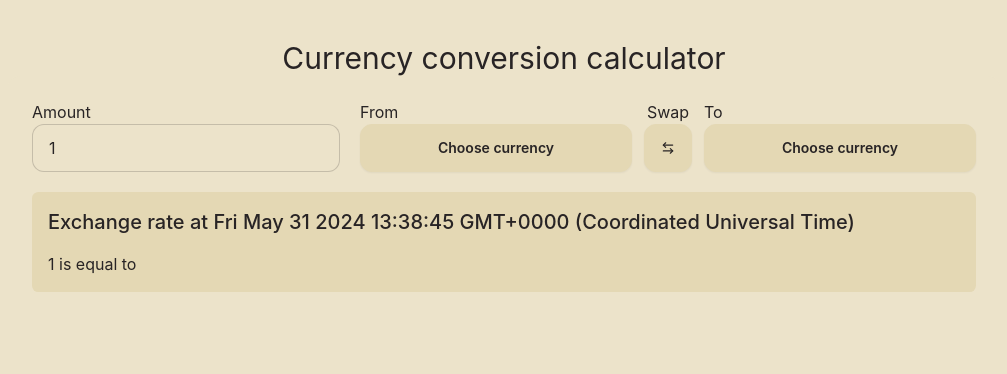
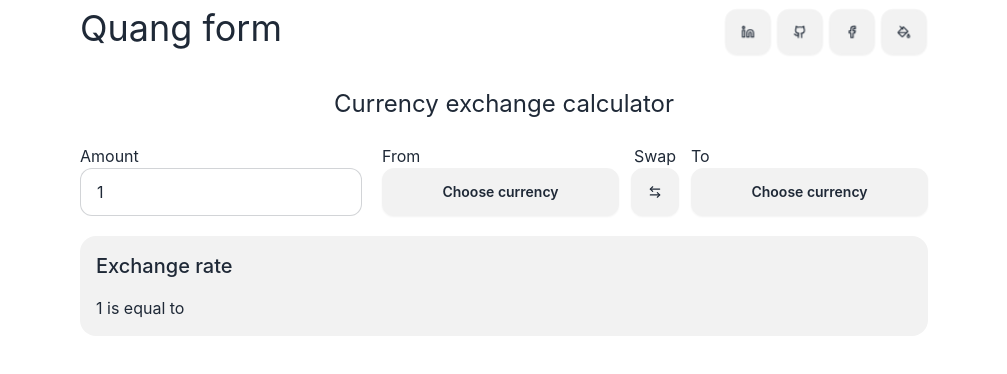
Before and after one commit to ValoQuang/99tech, a React (Create React App) app in the folder problem2/currency-form/: page / in a window 1280 px wide. Shown: the top 374 px of the page, without its empty margins (136-1143 px from the left). Built offline with nearby package versions, Linux system fonts and the light colour scheme.

Commit message:
feat: re-naming components, created navbar

```diff
--- a/problem2/currency-form/src/App.tsx
+++ b/problem2/currency-form/src/App.tsx
@@ -3,10 +3,10 @@ import Form from "./component/Form/Form";
 import { useFormContext } from "./AppContextProvider";
 import { data } from "./mockData";
 import { validateCurrencyData } from "./utils/validateData";
+import Navbar from "./component/Navbar/Navbar";
 
 function App() {
-  const { setData, setError, error, loading, setLoading } = useFormContext();
-
+  const { theme, setData, setError, error, setLoading } = useFormContext();
   useEffect(() => {
     //const fetchData = async () => {
     //  try {
@@ -14,24 +14,24 @@ function App() {
     //      "https://interview.switcheo.com/prices.json"
     //    );
     //    if (!response.ok) {
-    //      throw new Error("Network response was not ok");
+    //      setError(...)
     //    }
     //    const data = await response.json();
     //    setData(data);
-    //  } catch (error: any) {
-    //    setError(error.message as any);
+    //    setLoading(false);
+    //  } catch (error) {
+    //    setError(error.message);
     //  }
     //};
 
-    //mock the api backend call
+    //mock the api backend call with fetching tim around 1s to display loading spinner
     const fetchData = async () => {
       try {
         setLoading(true);
         const responseTimeout = setTimeout(() => {
-          // Mock data for demonstration
           const validatedData = validateCurrencyData(data);
           setData(validatedData);
-          setLoading(false); // Turn off loading state
+          setLoading(false);
         }, 500);
         return () => {
           clearTimeout(responseTimeout);
@@ -42,23 +42,26 @@ function App() {
       }
     };
     fetchData();
-  }, []);
+  }, [setData, setError, setLoading]);
 
   return (
-    <>
-      <div className="h-screen w-full max-lg:px-0 max-lg:overflow-x-hidden px-36" data-theme="retro">
+    <div
+      className="h-screen w-full max-lg:px-0 max-lg:overflow-x-hidden px-48"
+      data-theme={theme}
+    >
       {error ? (
         "Error message here"
       ) : (
-          <div className="items-center align-middle pt-10 max-lg:pt-0">
-            <h1 className="items-center max-lg:text-xl text-3xl align-middle flex justify-center">
-              Currency conversion calculator
+        <div className="items-center align-middle max-lg:pt-1 pt-2">
+          <Navbar />
+
+          <h1 className="items-center max-lg:text-xl text-2xl align-middle flex justify-center pt-10">
+            Currency exchange calculator
           </h1>
           <Form />
         </div>
       )}
     </div>
-    </>
   );
 }
 
--- a/problem2/currency-form/src/AppContextProvider.tsx
+++ b/problem2/currency-form/src/AppContextProvider.tsx
@@ -1,4 +1,5 @@
 import { createContext, useContext, useState, ReactNode } from "react";
+import { themes } from "./mockData";
 // Define a type for the context value
 
 export interface CurrencyPrice {
@@ -19,6 +20,8 @@ interface FormContextType {
   setFromCurrency: (currency: string) => void;
   toCurrency: string | null;
   setToCurrency: (currency: string) => void;
+  theme: string;
+  setTheme: (theme: string) => void;
 }
 
 export const defaultValue: FormContextType = {
@@ -39,6 +42,8 @@ export const defaultValue: FormContextType = {
   setData: () => {},
   setError: () => {},
   setLoading: () => {},
+  theme: themes[0],
+  setTheme: () => {},
 };
 
 const TokenFormProvider = createContext<FormContextType>(defaultValue);
@@ -51,10 +56,13 @@ export const FormProvider = ({ children }: { children: ReactNode }) => {
   const [loading, setLoading] = useState(defaultValue.loading);
   const [fromCurrency, setFromCurrency] = useState(defaultValue.fromCurrency);
   const [toCurrency, setToCurrency] = useState(defaultValue.toCurrency);
+  const [theme, setTheme] = useState(themes[0]);
 
   return (
     <TokenFormProvider.Provider
       value={{
+        theme,
+        setTheme,
         fromCurrency,
         setFromCurrency,
         toCurrency,
--- a/problem2/currency-form/src/component/Buttons/Swap.tsx
+++ /dev/null
@@ -1,15 +0,0 @@
-import React from "react";
-import { LuArrowLeftRight } from "react-icons/lu";
-
-const SwapButton = React.memo(({ onSwap }: any) => {
-    return (
-      <div className="flex flex-col items-center">
-        <span>Swap</span>
-        <button className="btn rounded-xl" onClick={onSwap}>
-          <LuArrowLeftRight />
-        </button>
-      </div>
-    );
-  });
-
-export default SwapButton;
--- /dev/null
+++ b/problem2/currency-form/src/component/Buttons/Switch.tsx
@@ -0,0 +1,20 @@
+import React, { ReactNode } from "react";
+
+interface SwitchButton {
+  onSwap: () => void;
+  header?: string;
+  icon: ReactNode;
+}
+
+const SwitchButton = React.memo(({ onSwap, header, icon }: SwitchButton) => {
+  return (
+    <div className="flex flex-col items-center">
+      <span>{header}</span>
+      <button className="btn rounded-xl" onClick={onSwap}>
+        {icon}
+      </button>
+    </div>
+  );
+});
+
+export default SwitchButton;
--- a/problem2/currency-form/src/component/Form/Form.tsx
+++ b/problem2/currency-form/src/component/Form/Form.tsx
@@ -1,7 +1,8 @@
 import { useFormContext } from "../../AppContextProvider";
 import Dropdown from "../Buttons/Dropdown";
-import SwapButton from "../Buttons/Swap";
+import SwitchButton from "../Buttons/Switch";
 import Input from "../Buttons/Input";
+import { LuArrowLeftRight } from "react-icons/lu";
 
 const Form = () => {
   const {
@@ -31,9 +32,11 @@ const Form = () => {
     return (
       <>
         {loading ? (
-          <div className="w-full">Loading ...</div>
+          <div className="w-full flex items-center justify-center">
+            <span className="loading loading-ring loading-lg"></span>
+          </div>
         ) : (
-          <div className="flex flex-col gap-5 rounded-xl">
+          <div className="flex flex-col gap-5 rounded-xl ">
             <section className="flex w-full gap-5 max-lg:flex-col">
               <div className="w-1/3 max-lg:w-full">
                 <Input />
@@ -47,7 +50,11 @@ const Form = () => {
                   onSelectCurrency={handleFromCurrency}
                 />
 
-                <SwapButton onSwap={handleSwapCurrency} />
+                <SwitchButton
+                  onSwap={handleSwapCurrency}
+                  header="Swap"
+                  icon={<LuArrowLeftRight />}
+                />
 
                 <Dropdown
                   label="To"
@@ -62,7 +69,7 @@ const Form = () => {
               <div className="collapse bg-base-200">
                 <input type="radio" name="my-accordion-1" defaultChecked />
                 <div className="collapse-title text-xl font-medium">
-                  Exchange rate at {Date().toString()}
+                  Exchange rate
                 </div>
                 <div className="collapse-content">
                   <p>
@@ -78,10 +85,7 @@ const Form = () => {
   };
 
   return (
-    <div
-      data-theme="retro"
-      className="p-6 h-[500px] rounded-xl flex-col justify-between gap-5"
-    >
+    <div className="p-6 h-[500px] rounded-xl flex-col justify-between gap-5">
       {renderCalculator()}
     </div>
   );
--- /dev/null
+++ b/problem2/currency-form/src/component/Navbar/Navbar.tsx
@@ -0,0 +1,83 @@
+import { useState } from "react";
+import {
+  LuFacebook,
+  LuPaintBucket,
+  LuLinkedin,
+  LuGithub,
+  LuAlignJustify,
+} from "react-icons/lu";
+import SwitchButton from "../Buttons/Switch";
+import { useFormContext } from "../../AppContextProvider";
+import { themes } from "../../mockData";
+
+const socialMediaLink = [
+  {
+    name: "linkedin",
+    icon: <LuLinkedin />,
+    link: "https://www.linkedin.com/in/quang-truong-07b150215/",
+  },
+  {
+    name: "github",
+    icon: <LuGithub />,
+    link: "https://github.com/ValoQuang",
+  },
+  {
+    name: "facebook",
+    icon: <LuFacebook />,
+    link: "https://www.facebook.com/ngoc.quang.995/",
+  },
+];
+
+const Navbar = () => {
+  const { theme, setTheme } = useFormContext();
+  const [openDropdown, setOpenDropdown] = useState(false);
+
+  const handleDropdown = () => {
+    setOpenDropdown((prev) => !prev);
+  };
+
+  const handleChangeTheme = () => {
+    const currentThemeIndex = themes.indexOf(theme);
+    const nextThemeIndex = (currentThemeIndex + 1) % themes.length;
+    setTheme(themes[nextThemeIndex]);
+  };
+
+  const handleNavigate = (address: string) => {
+    const newTab = socialMediaLink.find((link) => link.name === address);
+    if (newTab) {
+      window.open(newTab.link, "_blank")?.focus();
+    }
+  };
+
+  const renderSocialMediaButtons = socialMediaLink.map(({ name, icon }) => (
+    <SwitchButton key={name} onSwap={() => handleNavigate(name)} icon={icon} />
+  ));
+
+  return (
+    <div data-theme={theme}>
+      <nav className="w-full h-10 flex gap-1 px-6 justify-between">
+        <h1 className="text-4xl">Quang form</h1>
+
+        <section className="flex gap-1 max-lg:hidden">
+          {renderSocialMediaButtons}
+          <SwitchButton onSwap={handleChangeTheme} icon={<LuPaintBucket />} />
+        </section>
+
+        <div className="lg:hidden relative">
+          <SwitchButton onSwap={handleDropdown} icon={<LuAlignJustify />} />
+          {openDropdown && (
+            <div className="absolute right-0 mt-2 flex gap-[2px] flex-col shadow-lg z-50">
+              {renderSocialMediaButtons}
+              <SwitchButton
+                onSwap={handleChangeTheme}
+                icon={<LuPaintBucket />}
+              />
+            </div>
+          )}
+        </div>
+      </nav>
+    </div>
+  );
+};
+
+export default Navbar;
--- a/problem2/currency-form/src/mockData/index.ts
+++ b/problem2/currency-form/src/mockData/index.ts
@@ -180,3 +180,16 @@ export const data = [
     price: 0.01651813559322034,
   },
 ];
+
+export const themes = [
+  "light",
+  "dark",
+  "bumblebee",
+  "retro",
+  "cyberpunk",
+  "valentine",
+  "halloween",
+  "garden",
+  "forest",
+  "aqua",
+];
--- a/problem2/currency-form/tailwind.config.js
+++ b/problem2/currency-form/tailwind.config.js
@@ -3,7 +3,18 @@ module.exports = {
   content: ["./src/**/*.{js,jsx,ts,tsx}"],
   theme: {},
   daisyui: {
-    themes: ["sunset", "cupcake", "retro"],
+    themes: [
+      "light",
+      "dark",
+      "bumblebee",
+      "retro",
+      "cyberpunk",
+      "valentine",
+      "halloween",
+      "garden",
+      "forest",
+      "aqua",
+    ],
   },
   plugins: [require("daisyui")],
 };
```
Also changed, not shown: problem2/currency-form/src/component/Buttons/Dropdown.tsx (+9 -3 lines). Lines whose indentation alone changed are shown as unchanged.
